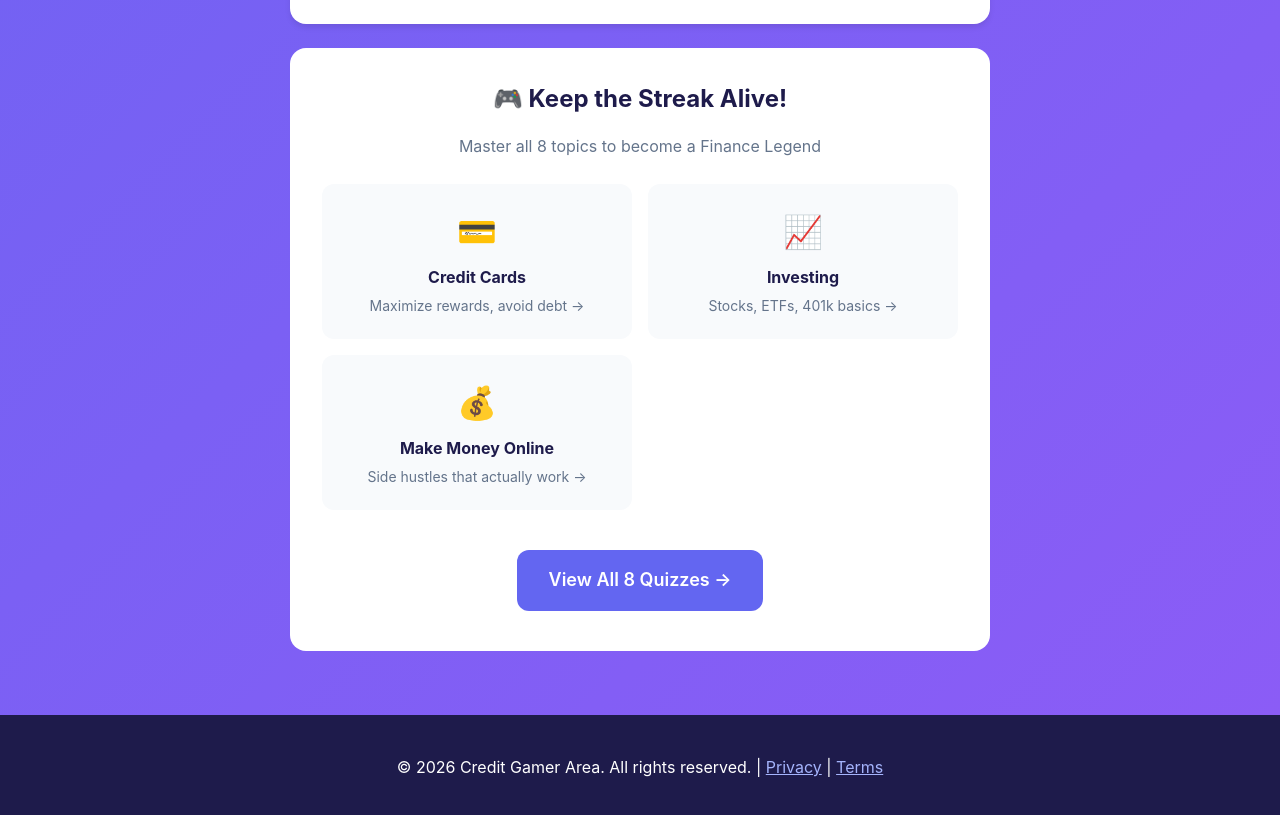
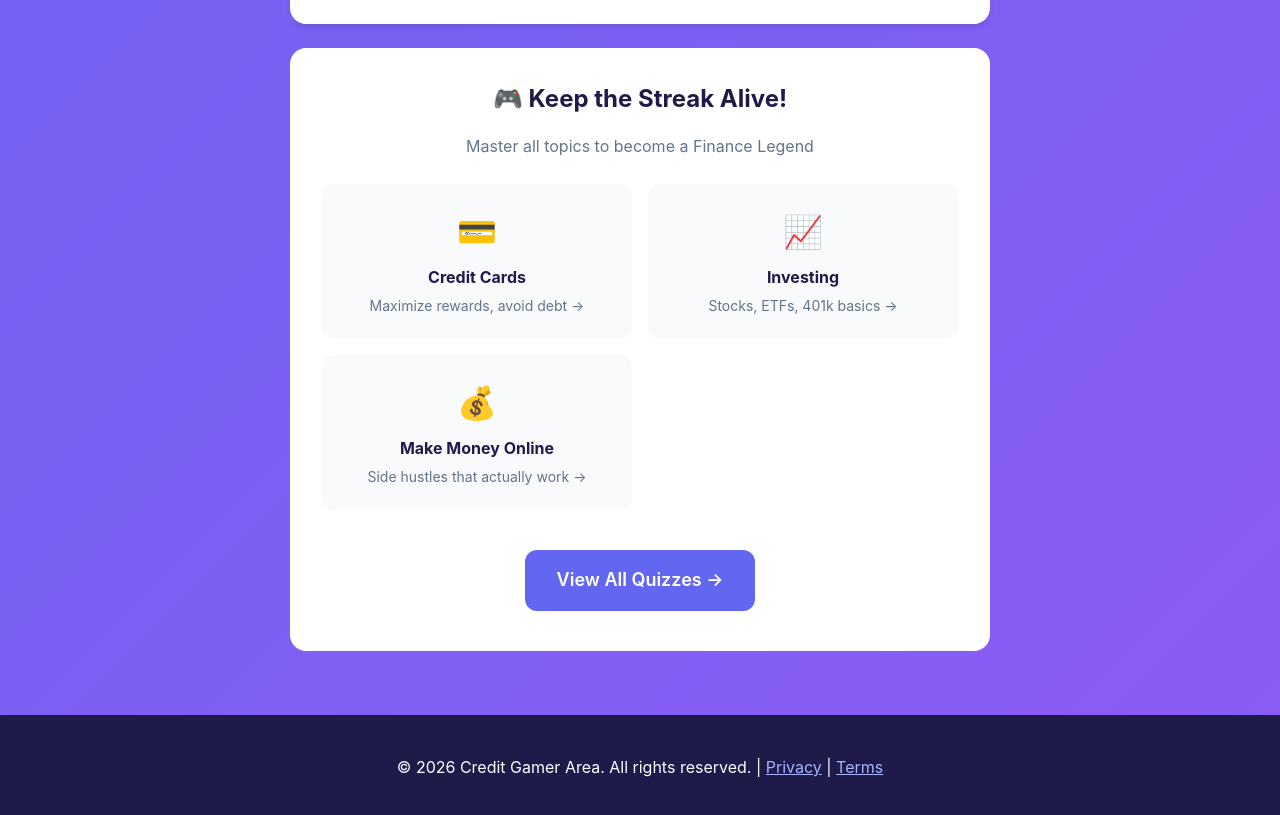
Before and after one commit to anthonydimayugabusiness-cmyk/creditgamerarea, a plain HTML site: page quiz-complete.html in a window 1280 px wide. Shown: the part 1540-2355 px from the top of the page. Drawn offline with Linux system fonts and the light colour scheme.

Commit message:
Remove specific quiz count from quiz-complete page

```diff
--- a/quiz-complete.html
+++ b/quiz-complete.html
@@ -239,7 +239,7 @@
                 <!-- Next Quiz Section -->
                 <div class="next-quiz-section">
                     <div class="next-quiz-title">🎮 Keep the Streak Alive!</div>
-                    <p style="color: #64748b; margin-bottom: 24px;">Master all 8 topics to become a Finance Legend</p>
+                    <p style="color: #64748b; margin-bottom: 24px;">Master all topics to become a Finance Legend</p>
 
                     <div class="quiz-cards">
                         <a href="/credit-cards-quiz.html" class="quiz-card-mini">
@@ -262,7 +262,7 @@
                     </div>
 
                     <div style="margin-top: 32px;">
-                        <a href="/quizzes/" class="btn btn-primary">View All 8 Quizzes →</a>
+                        <a href="/quizzes/" class="btn btn-primary">View All Quizzes →</a>
                     </div>
                 </div>
             </div>
```
